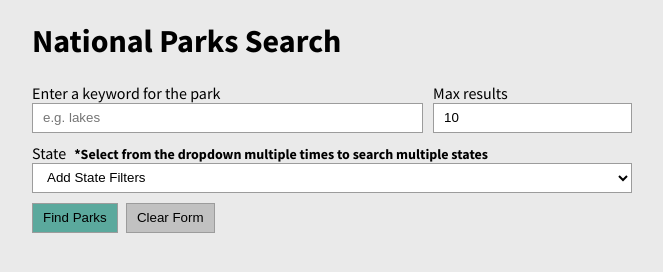
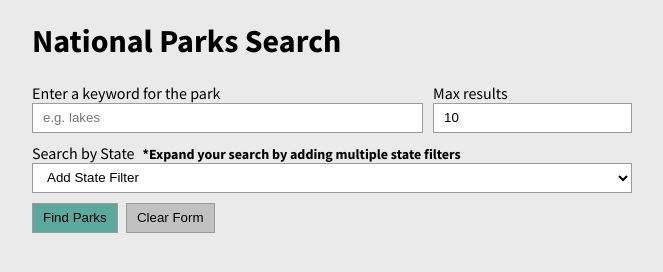
Before and after one commit to killeraliens/national-parks-services-api, a plain HTML site: page index.html in a window 1280 px wide. Shown: the whole page, without its empty margins (308-971 px from the left). Drawn offline with nearby package versions, Linux system fonts and the light colour scheme.

Commit message:
verbiage clarity

```diff
--- a/index.html
+++ b/index.html
@@ -29,9 +29,9 @@
           </div>
           <div class="fields-wrap">
               <fieldset>
-                  <label for="states-select">State<span class="note">*Select from the dropdown multiple times to search multiple states</span></label>
+                  <label for="states-select">Search by State<span class="note">*Expand your search by adding multiple state filters</span></label>
                   <select name="states" id="states-select" >
-                      <option value="" selected disabled hidden>Add State Filters</option>
+                      <option value="" selected disabled hidden>Add State Filter</option>
                   </select>
               </fieldset>
           </div>
```
